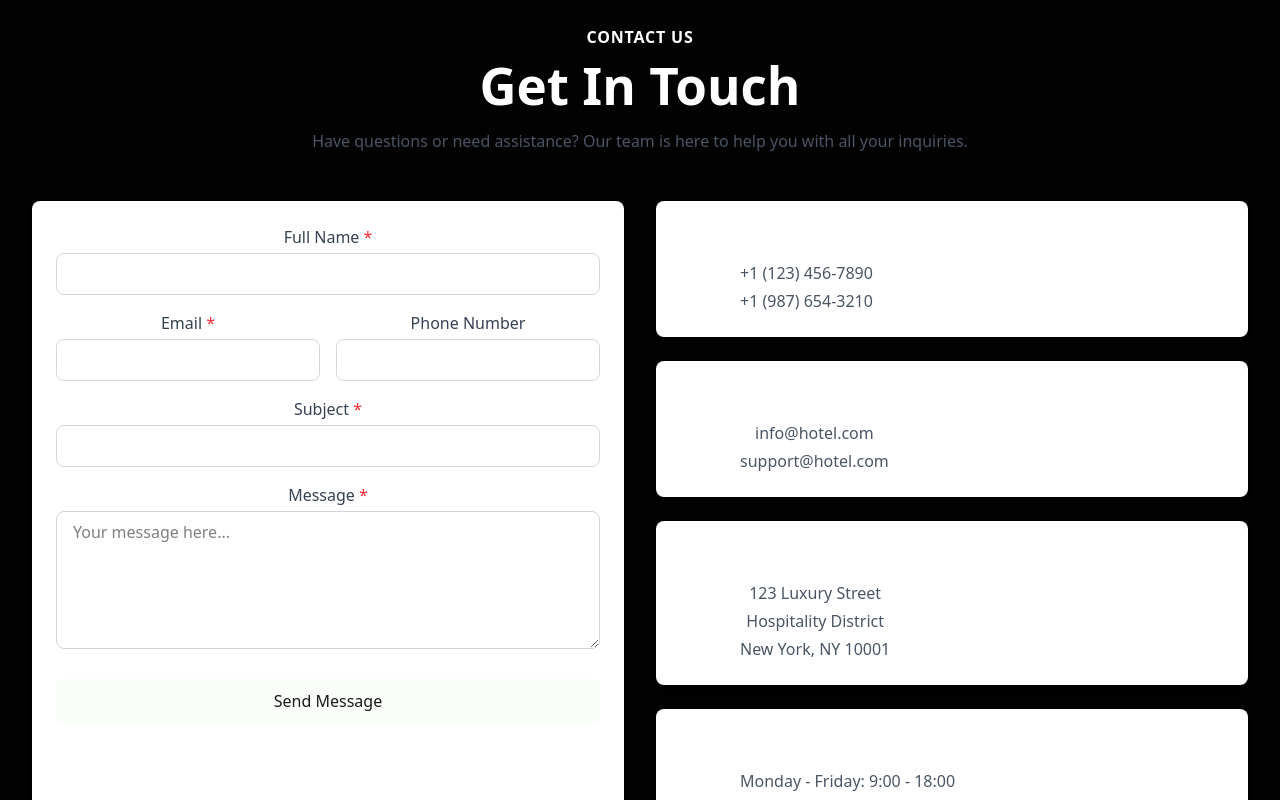
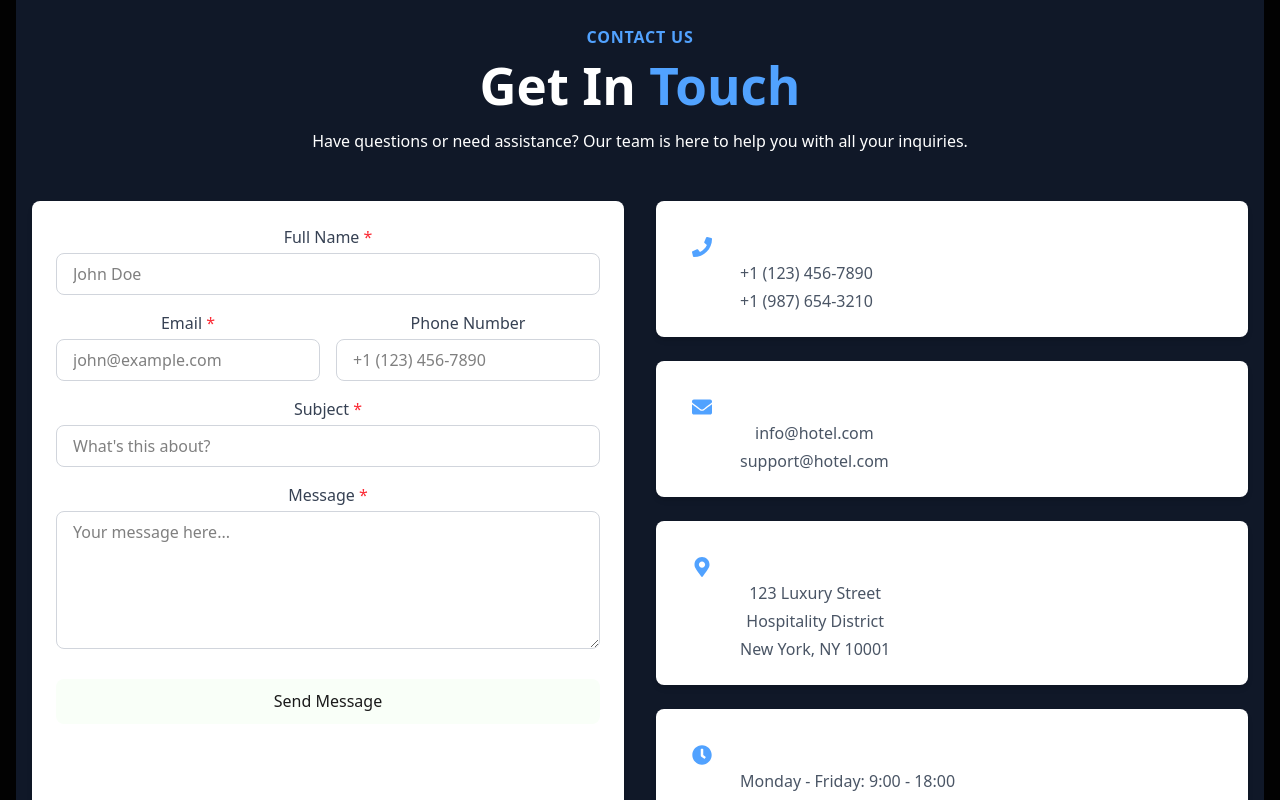
Before and after one commit to Leon-kings/Hotels, a React (Vite) app: page / in a window 1280 px wide. Shown: the part 5260-6060 px from the top of the page. Built offline with nearby package versions, Linux system fonts and the light colour scheme.

Commit message:
changes on contact

```diff
--- a/src/App.jsx
+++ b/src/App.jsx
@@ -12,12 +12,12 @@ import { Footer } from "./components/footer/Footer";
 import Service from "./pages/service/Service";
 import { BrowserRouter, Route, Routes } from "react-router-dom";
 import Home from "./pages/home/Home";
+import { ContactSection } from "./pages/contact/Contact";
 
 export default function App() {
   return (
     <>
       <BrowserRouter>
-        <div className="w-full">
         <Navbar />
         <Routes>
           <Route element={<Home />} path="/" />
@@ -27,9 +27,9 @@ export default function App() {
           <Route element={<RoomsServices />} path="/R-8763-327/34" />
           <Route element={<OurTeam />} path="/O-2973-342/34" />
           <Route element={<Testimony />} path="/T-8732-452/34" />
+          <Route element={<ContactSection />} path="/C-3872-2344/34" />
         </Routes>{" "}
         <Footer />
-        </div>
       </BrowserRouter>
     </>
   );
--- a/src/components/nav/Navbar.jsx
+++ b/src/components/nav/Navbar.jsx
@@ -23,7 +23,7 @@ export const Navbar = () => {
     { name: "About", href: "/A-7483-783/34" },
     { name: "Services", href: "/S-6832-342/34" },
     { name: "Rooms", href: "/R-8763-327/34" },
-    { name: "Contact", href: "/" },
+    { name: "Contact", href: "/C-3872-2344/34" },
   ];
 
   const pageLinks = [
--- a/src/pages/contact/Contact.jsx
+++ b/src/pages/contact/Contact.jsx
@@ -5,7 +5,7 @@ import { FaPhone, FaEnvelope, FaMapMarkerAlt, FaClock } from "react-icons/fa";
 
 export const ContactSection = () => {
   return (
-    <div className="py-16 ">
+    <div className="py-16 bg-gray-900 rounded-xl text-white dark:text-white">
       <div className="container mx-auto px-4">
         <motion.div
           initial={{ opacity: 0, y: 20 }}
@@ -13,13 +13,13 @@ export const ContactSection = () => {
           transition={{ duration: 0.5 }}
           className="text-center mb-12"
         >
-          <h6 className="text-primary uppercase font-semibold tracking-wider">
+          <h6 className="text-blue-400 uppercase font-semibold tracking-wider">
             Contact Us
           </h6>
-          <h1 className="text-3xl md:text-4xl font-bold mt-2">
-            Get In <span className="text-primary">Touch</span>
-          </h1>
-          <p className="text-gray-600 max-w-2xl mx-auto mt-4">
+          <h2 className="text-3xl md:text-4xl font-bold mt-2">
+            Get In <span className="text-blue-400">Touch</span>
+          </h2>
+          <p className="text-white max-w-2xl mx-auto mt-4">
             Have questions or need assistance? Our team is here to help you with
             all your inquiries.
           </p>
@@ -42,25 +42,25 @@ export const ContactSection = () => {
             className="space-y-6"
           >
             <ContactInfoCard
-              icon={<FaPhone className="text-primary text-xl" />}
+              icon={<FaPhone className="text-blue-400 text-xl" />}
               title="Phone"
               items={["+1 (123) 456-7890", "+1 (987) 654-3210"]}
             />
 
             <ContactInfoCard
-              icon={<FaEnvelope className="text-primary text-xl" />}
+              icon={<FaEnvelope className="text-blue-400 text-xl" />}
               title="Email"
               items={["info@hotel.com", "support@hotel.com"]}
             />
 
             <ContactInfoCard
-              icon={<FaMapMarkerAlt className="text-primary text-xl" />}
+              icon={<FaMapMarkerAlt className="text-blue-400 text-xl" />}
               title="Address"
               items={["123 Luxury Street", "Hospitality District", "New York, NY 10001"]}
             />
 
             <ContactInfoCard
-              icon={<FaClock className="text-primary text-xl" />}
+              icon={<FaClock className="text-blue-400 text-xl" />}
               title="Working Hours"
               items={["Monday - Friday: 9:00 - 18:00", "Saturday: 10:00 - 16:00", "Sunday: Closed"]}
             />
@@ -77,7 +77,7 @@ const ContactInfoCard = ({ icon, title, items }) => {
       whileHover={{ y: -5 }}
       className="bg-white rounded-lg shadow-md p-6 flex items-start"
     >
-      <div className="bg-primary bg-opacity-10 p-3 rounded-full mr-4">
+      <div className="bg-blue-text-blue-400 bg-opacity-10 p-3 rounded-full mr-4">
         {icon}
       </div>
       <div>
@@ -184,13 +184,13 @@ const ContactForm = () => {
             />
           </svg>
         </div>
-        <h3 className="text-xl font-semibold mb-2">Message Sent Successfully!</h3>
+        <h3 className="text-xl font-semibold text-black mb-2">Message Sent Successfully!</h3>
         <p className="text-gray-600 mb-6">
           Thank you for contacting us. We'll get back to you soon.
         </p>
         <button
           onClick={() => setSubmitSuccess(false)}
-          className="bg-primary hover:bg-primary-dark text-white font-medium py-2 px-6 rounded-lg transition-colors"
+          className="bg-blue-text-blue-400 hover:bg-blue-text-blue-400-dark text-white font-medium py-2 px-6 rounded-lg transition-colors"
         >
           Send Another Message
         </button>
@@ -199,7 +199,7 @@ const ContactForm = () => {
   }
 
   return (
-    <form onSubmit={handleSubmit} className="space-y-4">
+    <form onSubmit={handleSubmit} className="bg-white text-black space-y-4">
       <div>
         <label htmlFor="name" className="block text-gray-700 mb-1">
           Full Name <span className="text-red-500">*</span>
@@ -210,7 +210,7 @@ const ContactForm = () => {
           name="name"
           value={formData.name}
           onChange={handleChange}
-          className={`w-full px-4 py-2 border rounded-lg focus:ring-2 focus:ring-primary focus:border-transparent ${
+          className={`w-full px-4 py-2 border rounded-lg focus:ring-2 focus:ring-blue-text-blue-400 focus:border-transparent ${
             errors.name ? "border-red-500" : "border-gray-300"
           }`}
           placeholder="John Doe"
@@ -231,7 +231,7 @@ const ContactForm = () => {
             name="email"
             value={formData.email}
             onChange={handleChange}
-            className={`w-full px-4 py-2 border rounded-lg focus:ring-2 focus:ring-primary focus:border-transparent ${
+            className={`w-full px-4 py-2 border rounded-lg focus:ring-2 focus:ring-blue-text-blue-400 focus:border-transparent ${
               errors.email ? "border-red-500" : "border-gray-300"
             }`}
             placeholder="john@example.com"
@@ -251,7 +251,7 @@ const ContactForm = () => {
             name="phone"
             value={formData.phone}
             onChange={handleChange}
-            className="w-full px-4 py-2 border border-gray-300 rounded-lg focus:ring-2 focus:ring-primary focus:border-transparent"
+            className="w-full px-4 py-2 border border-gray-300 rounded-lg focus:ring-2 focus:ring-blue-text-blue-400 focus:border-transparent"
             placeholder="+1 (123) 456-7890"
           />
         </div>
@@ -267,7 +267,7 @@ const ContactForm = () => {
           name="subject"
           value={formData.subject}
           onChange={handleChange}
-          className={`w-full px-4 py-2 border rounded-lg focus:ring-2 focus:ring-primary focus:border-transparent ${
+          className={`w-full px-4 py-2 border rounded-lg focus:ring-2 focus:ring-blue-text-blue-400 focus:border-transparent ${
             errors.subject ? "border-red-500" : "border-gray-300"
           }`}
           placeholder="What's this about?"
@@ -287,7 +287,7 @@ const ContactForm = () => {
           value={formData.message}
           onChange={handleChange}
           rows={5}
-          className={`w-full text-black  px-4 py-2 border rounded-lg focus:ring-2 focus:ring-primary focus:border-transparent ${
+          className={`w-full text-black  px-4 py-2 border rounded-lg focus:ring-2 focus:ring-blue-text-blue-400 focus:border-transparent ${
             errors.message ? "border-red-500" : "border-gray-300"
           }`}
           placeholder="Your message here..."
@@ -301,7 +301,7 @@ const ContactForm = () => {
         <button
           type="submit"
           disabled={isSubmitting}
-          className="w-full bg-primary hover:bg-primary-dark text-white font-medium py-3 px-6 rounded-lg transition-colors disabled:opacity-70 flex items-center justify-center"
+          className="w-full bg-blue-text-blue-400 hover:bg-blue-text-blue-400-dark text-white font-medium py-3 px-6 rounded-lg transition-colors disabled:opacity-70 flex items-center justify-center"
         >
           {isSubmitting ? (
             <>
```
Lines whose indentation alone changed are shown as unchanged.
